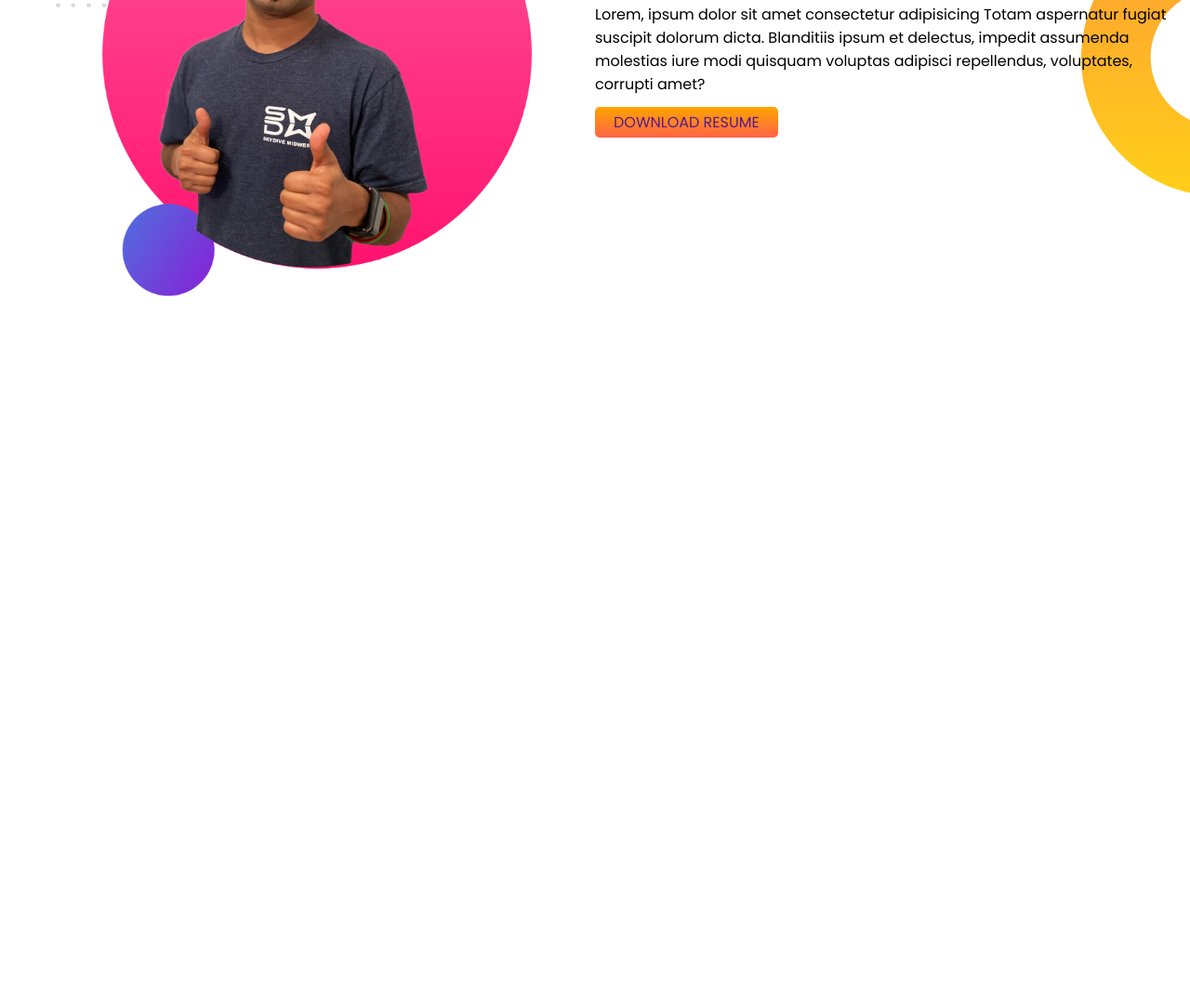
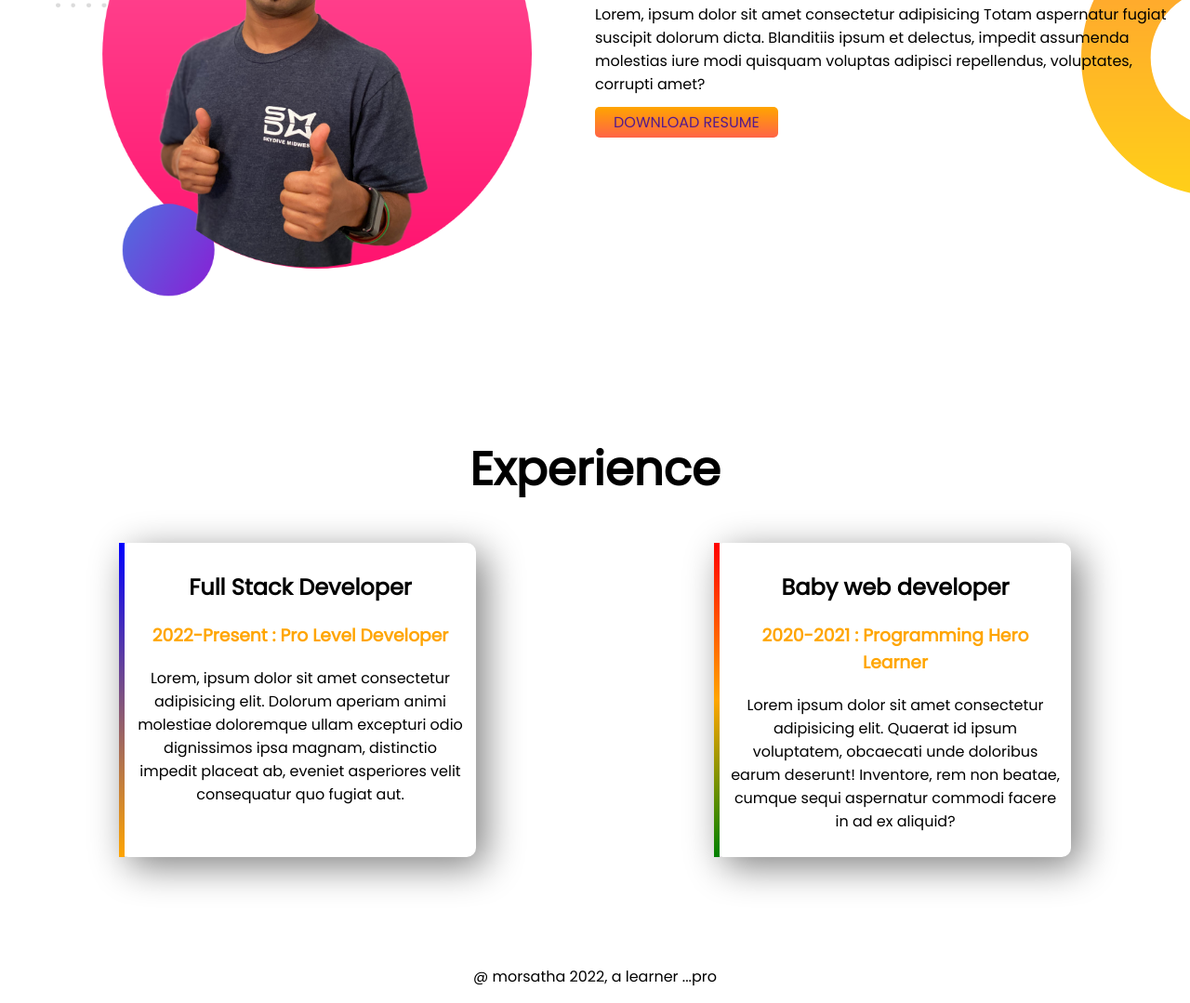
Before and after one commit to morsatha/developer-protfolio, a plain HTML site: page index.html in a window 1280 px wide. Shown: the part 766-1845 px from the top of the page at 93% size. Before the commit the page ends 1092 px from the top, so only its background shows below. Drawn offline with Linux system fonts and the light colour scheme.

Commit message:
finel pro

```diff
--- a/index.html
+++ b/index.html
@@ -44,6 +44,29 @@
         </div>
 
     </section>
+    <section id="third-section">
+        <h1>Experience</h1>
+        <div class="experians">
+            <div class="experi-item color-1">
+                <h2>Full Stack Developer</h2>
+                <h3 class="hi">2022-Present : Pro Level Developer</h3>
+                <p>Lorem, ipsum dolor sit amet consectetur adipisicing elit. Dolorum aperiam animi molestiae doloremque
+                    ullam excepturi odio dignissimos ipsa magnam, distinctio impedit placeat ab, eveniet asperiores
+                    velit
+                    consequatur quo fugiat aut.</p>
+            </div>
+            <div class="experi-item color-2">
+                <h2>Baby web developer</h2>
+                <h3 class="hi">2020-2021 : Programming Hero Learner</h3>
+                <p>Lorem ipsum dolor sit amet consectetur adipisicing elit. Quaerat id ipsum voluptatem, obcaecati unde
+                    doloribus earum deserunt! Inventore, rem non beatae, cumque sequi aspernatur commodi facere in ad ex
+                    aliquid?</p>
+            </div>
+        </div>
+    </section>
+    <footer>
+        <p>@ morsatha 2022, a learner ...pro</p>
+    </footer>
 </body>
 
 </html>
--- a/style.css
+++ b/style.css
@@ -38,3 +38,30 @@ h1{
     background-repeat:no-repeat;
     background-position:right;
 }
+#third-section{
+    text-align:center;
+    padding:100px 0 100px;
+}
+.experians{
+    display:flex;
+}
+.experi-item{
+    width:40%;
+    box-shadow: 10px 10px 40px gray;
+    margin:0 10%;
+    padding:10px 12px;
+    border-radius:10px;
+}
+.color-1{
+    border-left:6px solid;
+    border-image:linear-gradient(blue, orange);
+    border-image-slice:1;
+}
+.color-2{
+    border-left:6px solid;
+    border-image:linear-gradient(red, orange, green);
+    border-image-slice:1;
+}
+footer{
+    text-align:center;
+}
```
